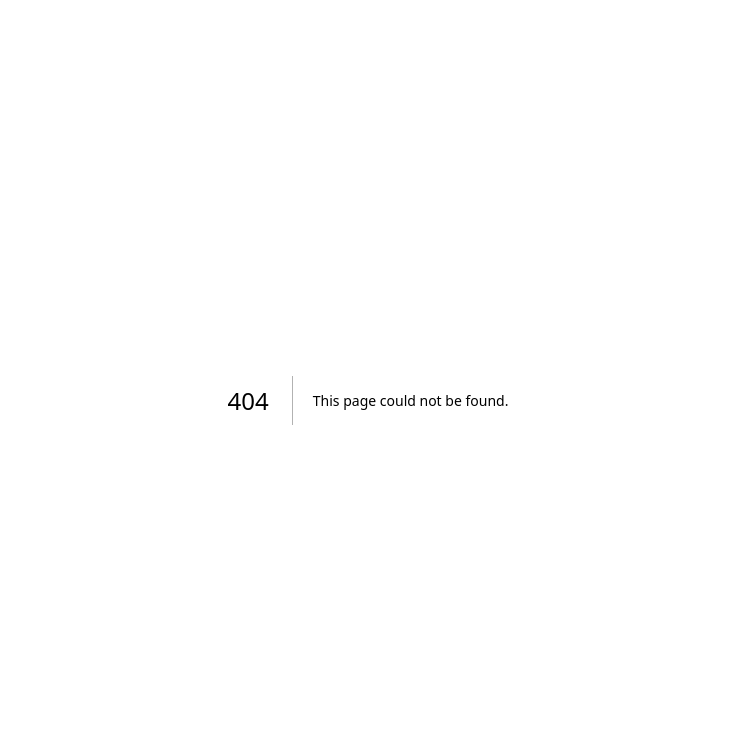
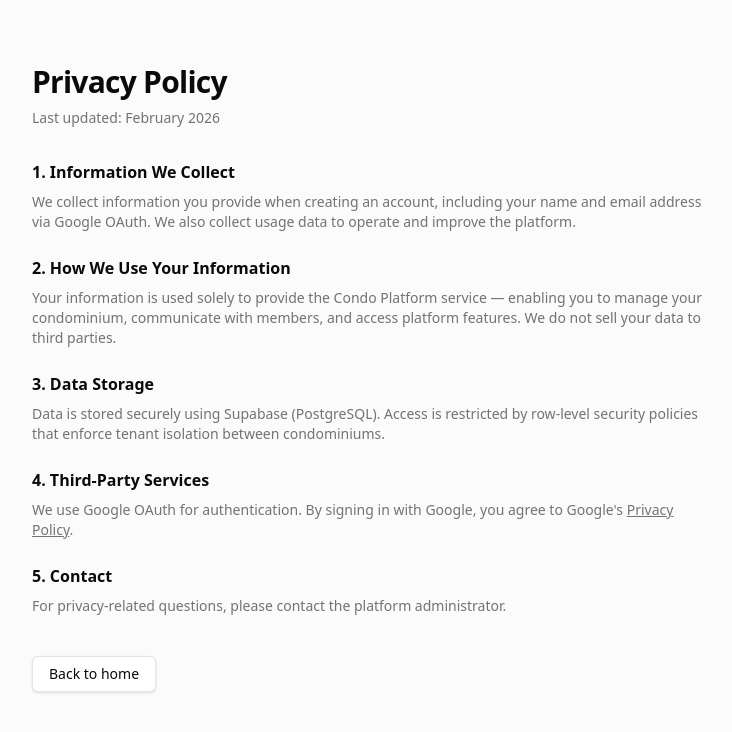
Before and after one commit to petrumus/condo-platform, a Next.js app: page /privacy in a window 1280 px wide. Before the commit this address had no page. Shown: the top 732 px of the page, without its empty margins (272-1004 px from the left). Built offline with nearby package versions, Linux system fonts and the light colour scheme.

Commit message:
Add /privacy placeholder page for Google OAuth consent screen
Creates app/privacy/page.tsx with a basic privacy policy page so the
URL resolves when registered on the Google Cloud Console OAuth consent
screen branding configuration.

https://claude.ai/code/session_01DqiQmG98uU4RRPeFgmP2jS

```diff
--- /dev/null
+++ b/app/privacy/page.tsx
@@ -0,0 +1,75 @@
+import Link from "next/link"
+import { Button } from "@/components/ui/button"
+
+export const metadata = {
+  title: "Privacy Policy — Condo Platform",
+}
+
+export default function PrivacyPage() {
+  return (
+    <div className="min-h-screen bg-muted/40 px-4 py-16">
+      <div className="mx-auto max-w-2xl">
+        <h1 className="text-3xl font-semibold tracking-tight">Privacy Policy</h1>
+        <p className="mt-2 text-sm text-muted-foreground">
+          Last updated: February 2026
+        </p>
+
+        <div className="mt-8 space-y-6 text-sm text-muted-foreground">
+          <section>
+            <h2 className="text-base font-semibold text-foreground">1. Information We Collect</h2>
+            <p className="mt-2">
+              We collect information you provide when creating an account, including your name and
+              email address via Google OAuth. We also collect usage data to operate and improve the
+              platform.
+            </p>
+          </section>
+
+          <section>
+            <h2 className="text-base font-semibold text-foreground">2. How We Use Your Information</h2>
+            <p className="mt-2">
+              Your information is used solely to provide the Condo Platform service — enabling you to
+              manage your condominium, communicate with members, and access platform features. We do
+              not sell your data to third parties.
+            </p>
+          </section>
+
+          <section>
+            <h2 className="text-base font-semibold text-foreground">3. Data Storage</h2>
+            <p className="mt-2">
+              Data is stored securely using Supabase (PostgreSQL). Access is restricted by
+              row-level security policies that enforce tenant isolation between condominiums.
+            </p>
+          </section>
+
+          <section>
+            <h2 className="text-base font-semibold text-foreground">4. Third-Party Services</h2>
+            <p className="mt-2">
+              We use Google OAuth for authentication. By signing in with Google, you agree to
+              Google&apos;s{" "}
+              <a
+                href="https://policies.google.com/privacy"
+                target="_blank"
+                rel="noopener noreferrer"
+                className="underline hover:text-foreground"
+              >
+                Privacy Policy
+              </a>
+              .
+            </p>
+          </section>
+
+          <section>
+            <h2 className="text-base font-semibold text-foreground">5. Contact</h2>
+            <p className="mt-2">
+              For privacy-related questions, please contact the platform administrator.
+            </p>
+          </section>
+        </div>
+
+        <Button variant="outline" className="mt-10" asChild>
+          <Link href="/">Back to home</Link>
+        </Button>
+      </div>
+    </div>
+  )
+}
```
